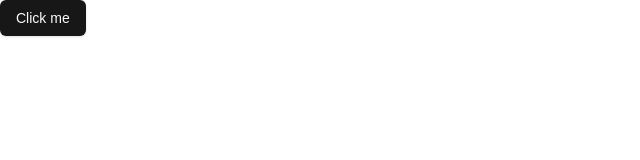
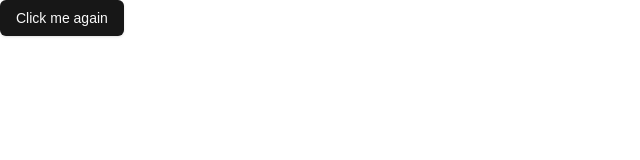
Before and after one commit to kolya-movchan/ai-box, a Next.js app: page / in a window 1280 px wide. Shown: the top 160 px of the page, without its empty margins (0-640 px from the left). Built offline with nearby package versions, Linux system fonts and the light colour scheme.

Commit message:
configure/husky-well

```diff
--- a/src/app/page.tsx
+++ b/src/app/page.tsx
@@ -1,5 +1,5 @@
 import { Button } from "@/components/ui/button"
 
 export default function Home() {
-  return <Button>Click me</Button>
+  return <Button>Click me again</Button>
 }
```
